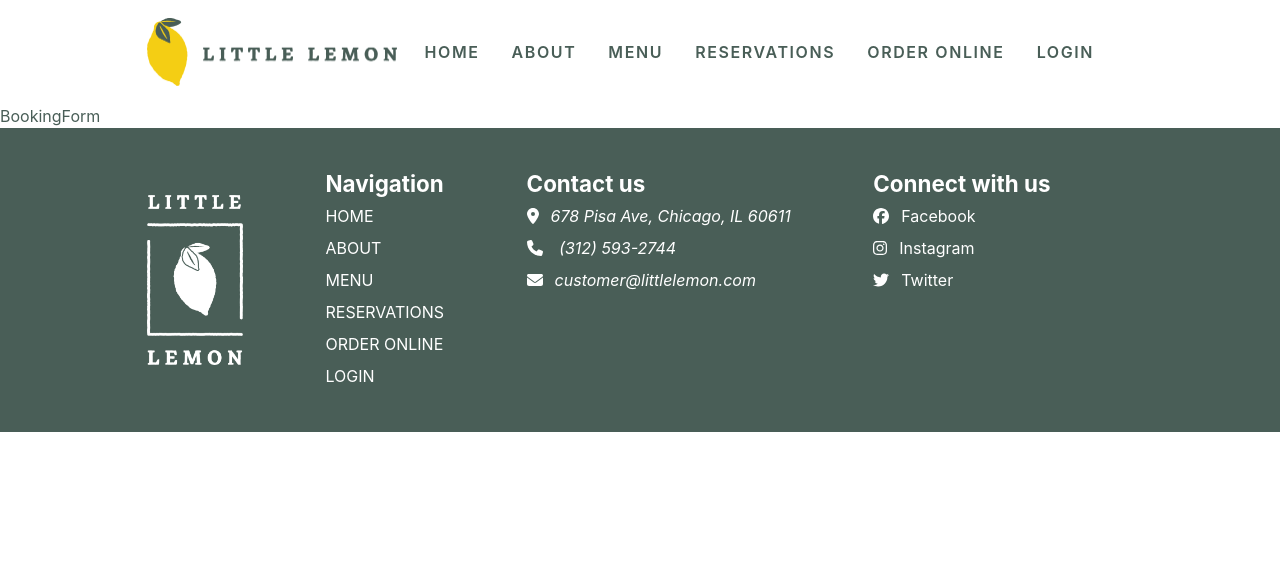
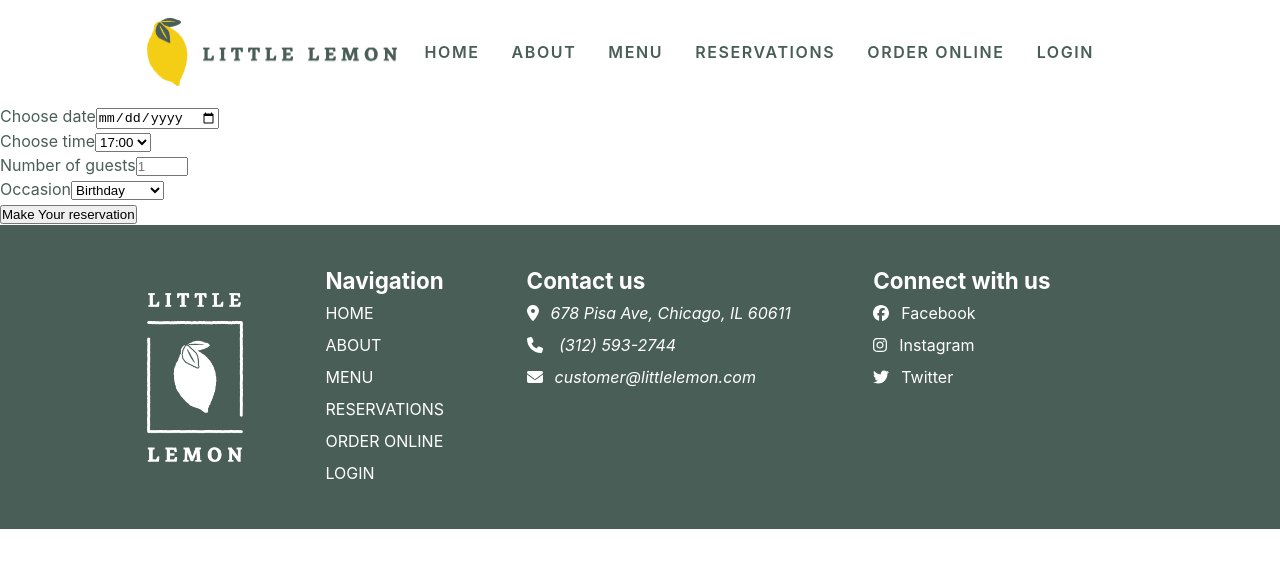
Before and after one commit to MohamadHajHassan/little-lemon-restaurant-frontend, a React (Create React App) app: page /reservations in a window 1280 px wide. Shown: the top 568 px of the page. Built offline with nearby package versions, Linux system fonts and the light colour scheme.

Commit message:
Add form structure to BookingForm component

```diff
--- a/src/components/BookingForm.jsx
+++ b/src/components/BookingForm.jsx
@@ -1,7 +1,45 @@
 import React from "react";
 
 const BookingForm = () => {
-    return <div>BookingForm</div>;
+    return (
+        <form>
+            <div>
+                <label htmlFor="res-date">Choose date</label>
+                <input type="date" id="res-date" />
+            </div>
+            <div>
+                <label htmlFor="res-time">Choose time</label>
+                <select id="res-time ">
+                    <option>17:00</option>
+                    <option>18:00</option>
+                    <option>19:00</option>
+                    <option>20:00</option>
+                    <option>21:00</option>
+                    <option>22:00</option>
+                </select>
+            </div>
+            <div>
+                <label htmlFor="guests">Number of guests</label>
+                <input
+                    type="number"
+                    placeholder="1"
+                    min="1"
+                    max="10"
+                    id="guests"
+                />
+            </div>
+            <div>
+                <label htmlFor="occasion">Occasion</label>
+                <select id="occasion">
+                    <option>Birthday</option>
+                    <option>Anniversary</option>
+                </select>
+            </div>
+            <div>
+                <input type="submit" value="Make Your reservation" />
+            </div>
+        </form>
+    );
 };
 
 export default BookingForm;
```
